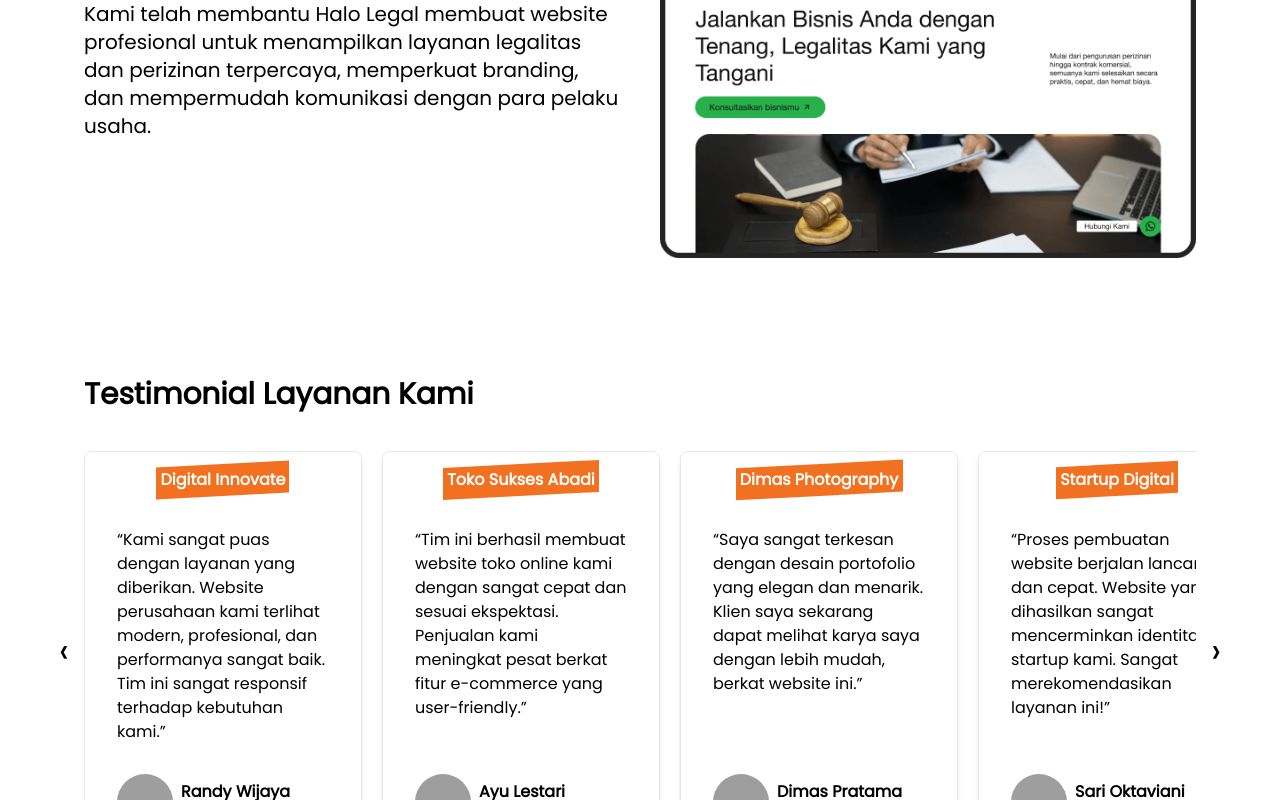
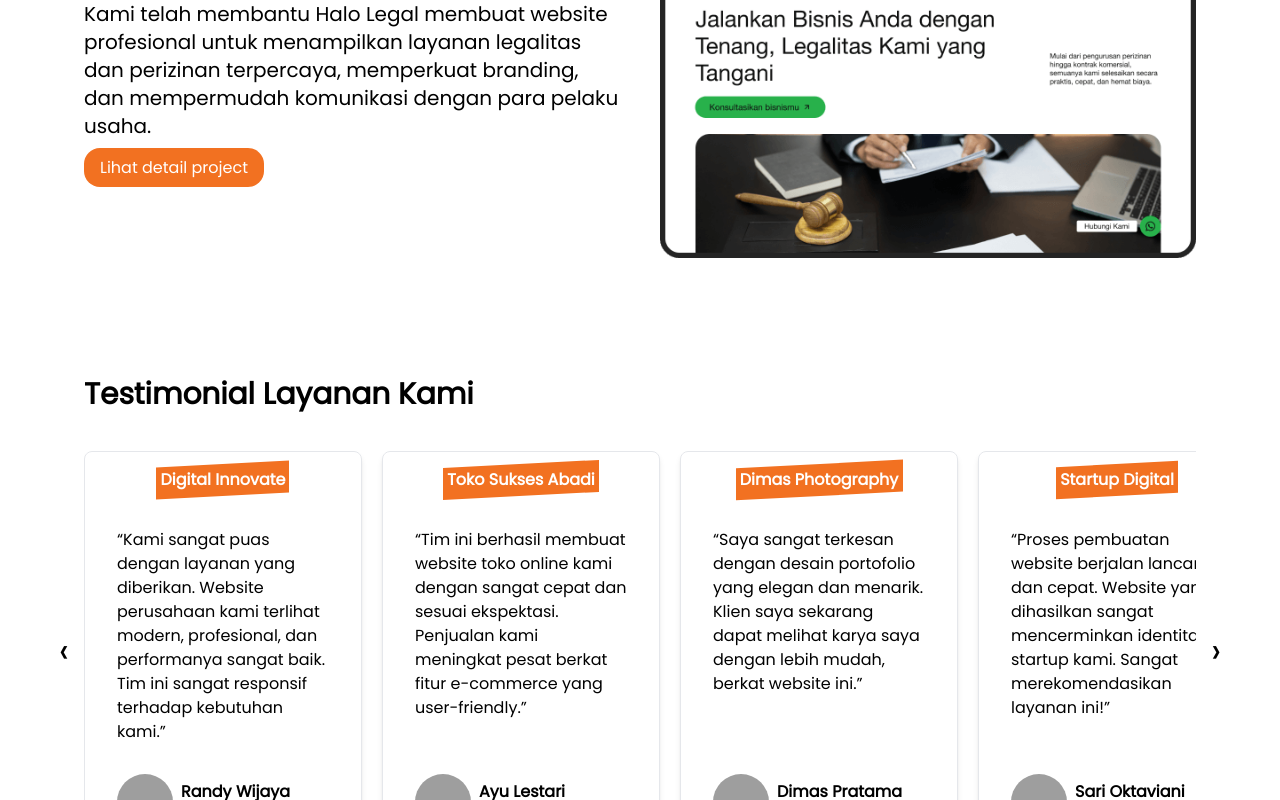
Before and after one commit to riddsep/angkasa-digital, a React (Vite) app: page / in a window 1280 px wide. Shown: the part 2677-3477 px from the top of the page. Built offline with nearby package versions, Linux system fonts and the light colour scheme; grey boxes are pictures that could not be loaded.

Commit message:
feat: content writing

```diff
--- a/src/components/Button.jsx
+++ b/src/components/Button.jsx
@@ -9,6 +9,7 @@ const Button = ({ children, onClick, variant, width, href }) => {
       <a
         href={href}
         className={`rounded-2xl px-4 py-2 text-xs transition-all sm:text-base ${styles[variant]} ${width}`}
+        target={"_blank"}
       >
         {children}
       </a>
--- a/src/components/Portfolio.jsx
+++ b/src/components/Portfolio.jsx
@@ -1,3 +1,5 @@
+import Button from "./Button";
+
 const Portfolio = ({ portfolioRef }) => {
   return (
     <section
@@ -9,11 +11,18 @@ const Portfolio = ({ portfolioRef }) => {
         <h3 className="mb-2 font-poppins-600 text-[#F27121] lg:text-xl">
           Website Halo Legal
         </h3>
-        <p className="lg:text-xl">
+        <p className="mb-4 lg:text-xl">
           Kami telah membantu Halo Legal membuat website profesional untuk
           menampilkan layanan legalitas dan perizinan terpercaya, memperkuat
           branding, dan mempermudah komunikasi dengan para pelaku usaha.
         </p>
+        <Button
+          variant={"primary"}
+          width={"w-fit"}
+          href={"https://ridoseptiawan.vercel.app"}
+        >
+          Lihat detail project
+        </Button>
       </div>
       <div>
         <img src="/portofolio.png" className="w-full" />
```
